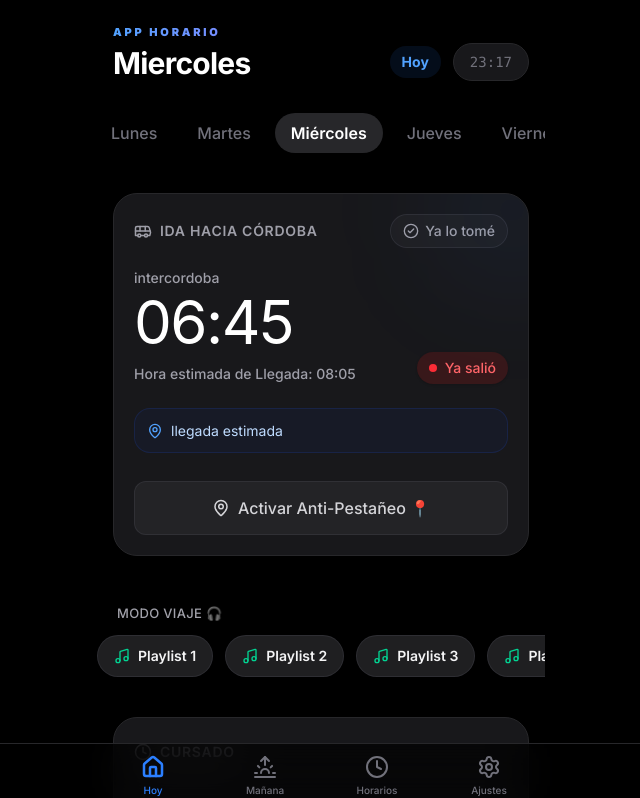
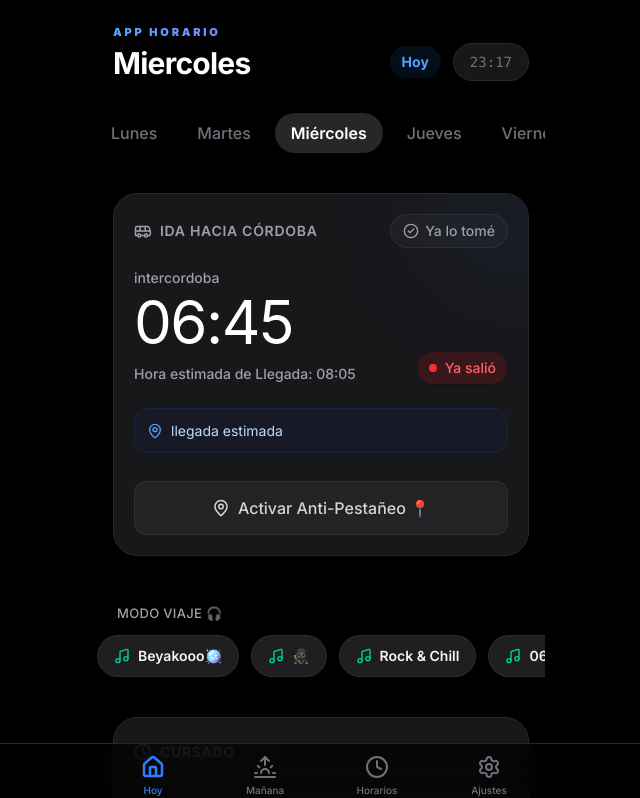
Before and after one commit to aalvaroespinoza/AppHorarios, a Next.js app: page / in a window 1280 px wide. Shown: the top 798 px of the page, without its empty margins (319-959 px from the left). Built offline with nearby package versions, Linux system fonts and the light colour scheme.

Commit message:
content: actualizar nombres de playlists y emojis en Modo Viaje

```diff
--- a/src/components/EntertainmentSelector.tsx
+++ b/src/components/EntertainmentSelector.tsx
@@ -4,12 +4,12 @@ import { motion } from 'framer-motion';
 import { Music } from 'lucide-react';
 
 const options = [
-  { label: 'Playlist 1', url: 'spotify:playlist:0KSrhygf74dHRge1AmoAUt' },
-  { label: 'Playlist 2', url: 'spotify:playlist:4mqOCbTwQ2NUzFsKZnQ3YT' },
-  { label: 'Playlist 3', url: 'spotify:playlist:6ACBy2RHlSjUIrrr2iWHmr' },
-  { label: 'Playlist 4', url: 'spotify:playlist:2ijtVRH8rnUBsatc60N7Jr' },
-  { label: 'Playlist 5', url: 'spotify:playlist:6c3erhsizpRRLjZub5shsB' },
-  { label: 'Playlist 6', url: 'spotify:playlist:37i9dQZF1E371Blon1t7ay' },
+  { label: 'Beyakooo🪩', url: 'spotify:playlist:0KSrhygf74dHRge1AmoAUt' },
+  { label: '🥷🏿', url: 'spotify:playlist:4mqOCbTwQ2NUzFsKZnQ3YT' },
+  { label: 'Rock & Chill', url: 'spotify:playlist:6ACBy2RHlSjUIrrr2iWHmr' },
+  { label: '0600 💊', url: 'spotify:playlist:2ijtVRH8rnUBsatc60N7Jr' },
+  { label: 'Old but Gold 🥇', url: 'spotify:playlist:6c3erhsizpRRLjZub5shsB' },
+  { label: 'Mix Diario 💿', url: 'spotify:playlist:37i9dQZF1E371Blon1t7ay' },
 ];
 
 export default function EntertainmentSelector() {
```
